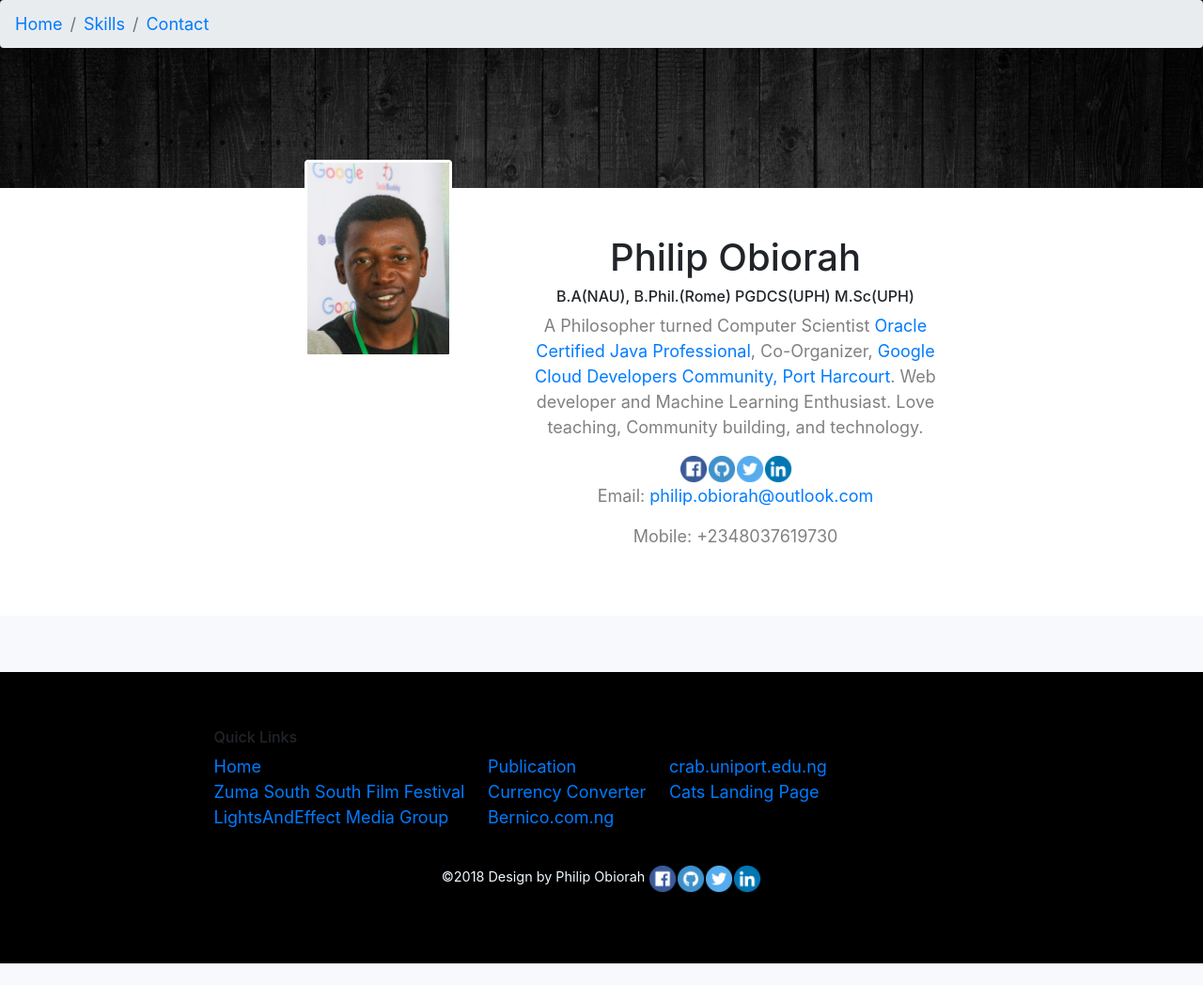
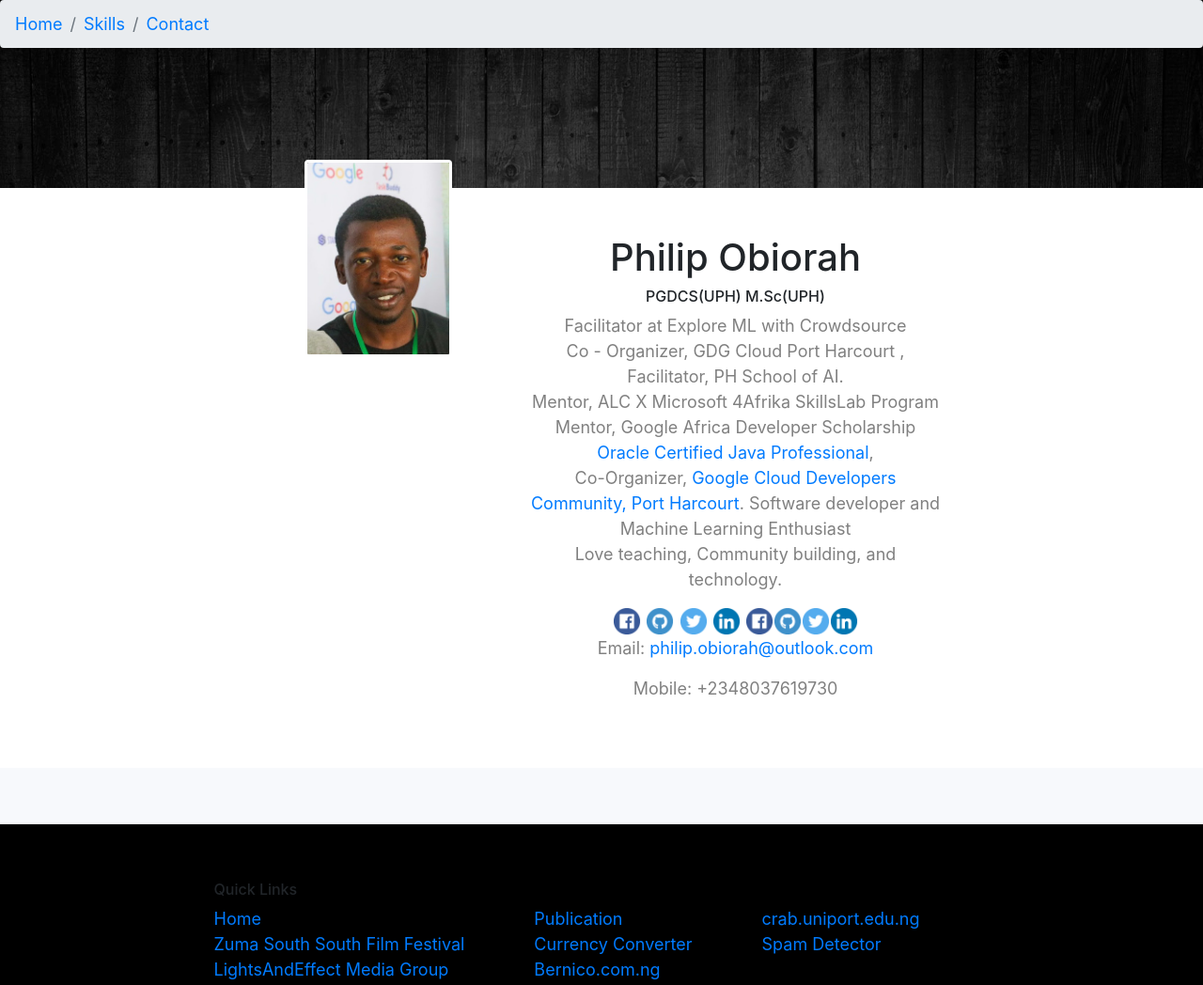
Before and after one commit to philipobiorah/philipobiorah.github.io, a plain HTML site: page contact.html in a window 1280 px wide. Shown: the top 1048 px of the page at 94% size. Drawn offline with nearby package versions, Linux system fonts and the light colour scheme; a script that the page names is missing.

Commit message:
modified quicklinks

```diff
--- a/contact.html
+++ b/contact.html
@@ -31,13 +31,32 @@
                     </div>
                     <div class=" profile-content col-12 col-md-5">
                       <h1>Philip Obiorah</h1>
-                        <h6>B.A(NAU), B.Phil.(Rome) PGDCS(UPH) M.Sc(UPH)</h6>
-                        <p>A Philosopher turned Computer Scientist <a href="https://www.youracclaim.com/badges/fdaad8d1-51ee-4194-ab6a-bb5528b11281/public_url">Oracle Certified Java Professional</a>, Co-Organizer, <a href="https://www.meetup.com/Google-Cloud-Developer-Community-Port-Harcourt/">Google Cloud Developers Community, Port Harcourt</a>. Web developer and Machine Learning Enthusiast. Love teaching, Community building, and technology.
+                      <h6>PGDCS(UPH) M.Sc(UPH)</h6>
+                      <p>
+
+                           Facilitator at Explore ML with Crowdsource <br>
+                            Co - Organizer, GDG Cloud Port Harcourt , <br>
+                            Facilitator, PH School of AI.<br>
+                            Mentor, ALC X Microsoft 4Afrika SkillsLab Program<br>
+                            Mentor, Google Africa Developer Scholarship <br>
+
+                            <a href="https://www.youracclaim.com/badges/fdaad8d1-51ee-4194-ab6a-bb5528b11281/public_url">
+                            Oracle Certified Java Professional</a>,<br>
+                            Co-Organizer, <a href="https://gdg.community.dev/gdg-cloud-port-harcourt/">Google Cloud Developers Community, Port Harcourt</a>.
+                            Software developer and Machine Learning Enthusiast <br>
+                            Love teaching, Community building, and technology.
                       </p>
+                      <span class="social-media-icons"><a href="https://www.facebook.com/philipsatimor2"><img src="img/Facebook.png"></a>
+                          <a href="https://github.com/philipobiorah"><img src="img/Github.png"></a>
+                          <a href="https://twitter.com/philipobiorah"><img src="img/Twitter.png"></a>
+                          <a href="https://www.linkedin.com/in/philip-obiorah-b5b974b5/">
+                              <img src="img/Linkedin.png"></a></span>
                               <span class="social-media-icons"><a href="https://www.facebook.com/philipsatimor2"><img src="img/Facebook.png"></a><a href="https://github.com/philipobiorah"><img src="img/Github.png"></a><a href="https://twitter.com/philipobiorah"><img src="img/Twitter.png"></a><a href="https://www.linkedin.com/in/philip-obiorah-b5b974b5/"><img src="img/Linkedin.png"></a></span>
                               <p>Email: <a href="mailto:philip.obiorah@outlook.com">philip.obiorah@outlook.com</a></p>
                               <p>Mobile: +2348037619730<p>
                   </div>
+
+
 
                 </div>
             </div>
@@ -57,13 +76,12 @@
                     <div class="col-9 text-justify">
                       <h6>Quick Links</h6>
                       <div class="grid">
-                           <div class="grid">
                        <div class="grid-item"><a href="./index.html">Home</a></div>
                        <div class="grid-item"><a href="./publication.html">Publication</a></div>
                        <div class="grid-item"><a href="./thecrab.html">crab.uniport.edu.ng</a></div>
                        <div class="grid-item"><a href="./zumasouthsouth.html">Zuma South South Film Festival</a></div>
                        <div class="grid-item"><a href="./currencyconverter.html">Currency Converter</a></div>
-                            <div class="grid-item"><a href="https://philipobiorah.github.io/cats_landing_page/">Cats Landing Page</a></div>
+                       <div class="grid-item"><a href="https://spam-detection-app.herokuapp.com/">Spam Detector</a></div>
                        <div class="grid-item"><a href="https://lightsandeffect.azurewebsites.net/">LightsAndEffect Media Group</a></div>
                        <div class="grid-item"><a href="http://www.bernico.com.ng//">Bernico.com.ng</a></div>
                     </div>
```
Also changed, not shown: index.html (+3 -1 lines), skills.html (+22 -7 lines). Lines whose indentation alone changed are shown as unchanged.
